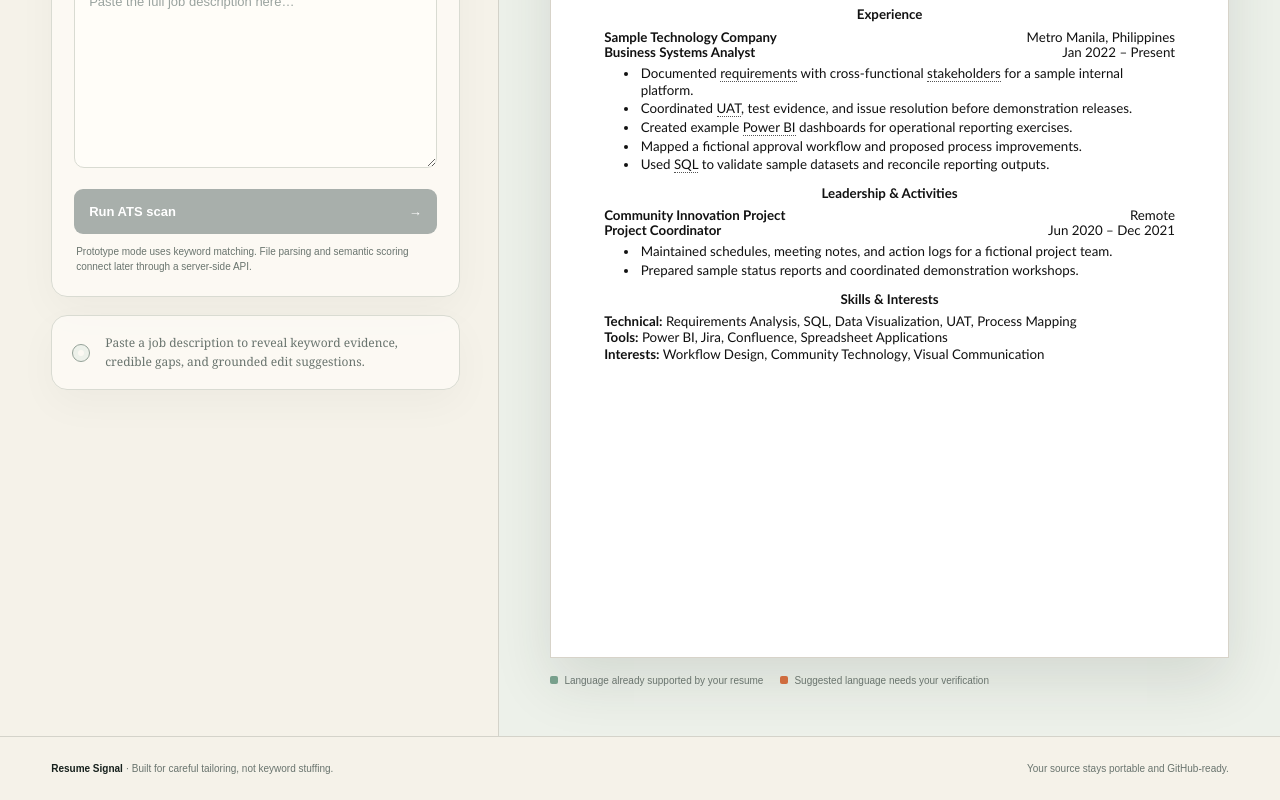
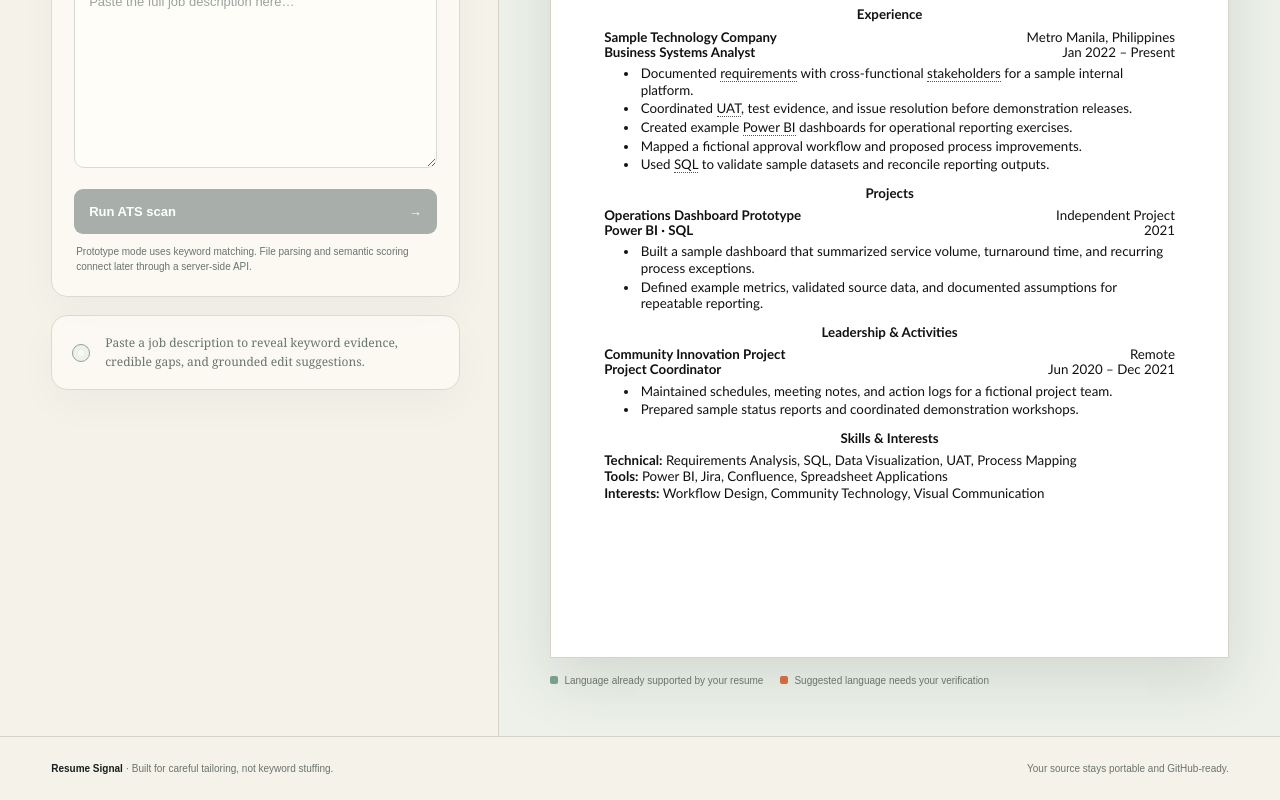
Before and after one commit to carlo-cortez/resume-signal, a Next.js app: page / in a window 1280 px wide. Shown: the part 929-1729 px from the top of the page. Built offline with nearby package versions, Linux system fonts and the light colour scheme.

Commit message:
Add projects to resume preview

```diff
--- a/app/page.tsx
+++ b/app/page.tsx
@@ -469,6 +469,13 @@ export default function Home() {
                 </ResumeRole>
               </ResumeSection>
 
+              <ResumeSection title="Projects">
+                <ResumeRole organization="Operations Dashboard Prototype" location="Independent Project" title="Power BI · SQL" date="2021">
+                  <li>Built a sample dashboard that summarized service volume, turnaround time, and recurring process exceptions.</li>
+                  <li>Defined example metrics, validated source data, and documented assumptions for repeatable reporting.</li>
+                </ResumeRole>
+              </ResumeSection>
+
               <ResumeSection title="Leadership & Activities">
                 <ResumeRole organization="Community Innovation Project" location="Remote" title="Project Coordinator" date="Jun 2020 – Dec 2021">
                   <li>Maintained schedules, meeting notes, and action logs for a fictional project team.</li>
```
Also changed, not shown: 1 other file (tests, documents, lock files or other folders).
